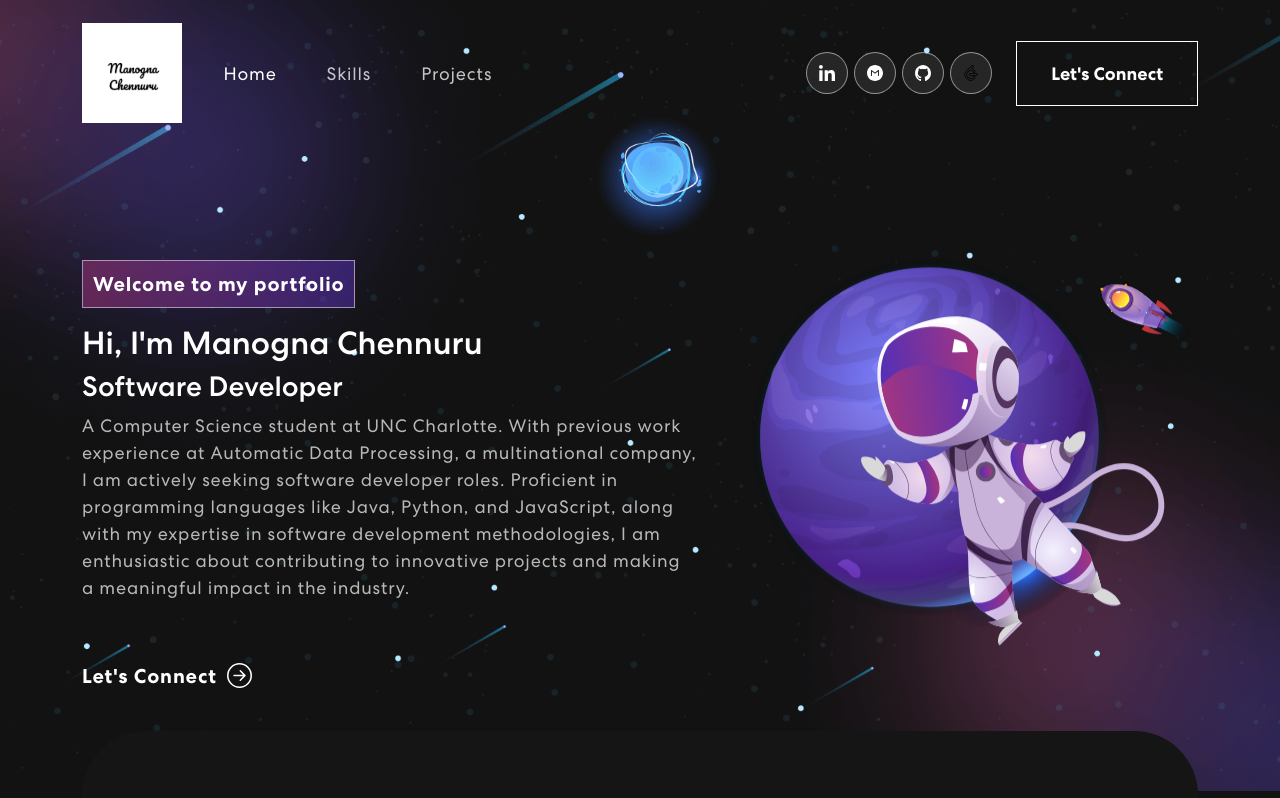
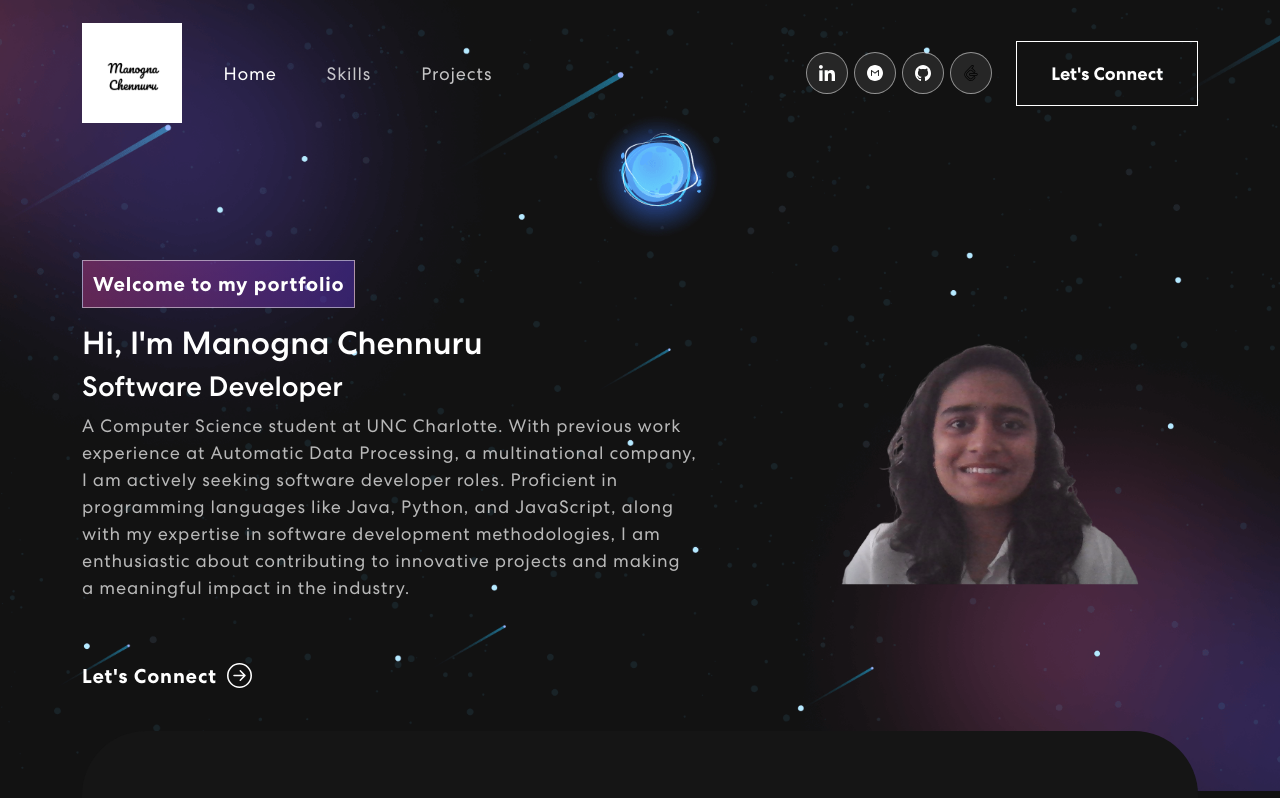
Before and after one commit to manognachennuru/manogna-portfolio-2024, a React (Create React App) app: page / in a window 1280 px wide. Shown: the top 798 px of the page. Built offline with nearby package versions, Linux system fonts and the light colour scheme.

Commit message:
changing logo

```diff
--- a/package.json
+++ b/package.json
@@ -1,5 +1,6 @@
 {
-  "name": "manogna-portfolio-2024",
+  "homepage": "https://manognachennuru.github.io/manogna-portfolio-2024",
+  "name": "portfolio",
   "version": "0.1.0",
   "private": true,
   "dependencies": {
@@ -20,6 +21,8 @@
   },
   "scripts": {
     "start": "react-scripts start",
+    "predeploy": "npm run build",
+    "deploy": "gh-pages -d build",
     "build": "react-scripts build",
     "test": "react-scripts test",
     "eject": "react-scripts eject"
--- a/src/components/Banner.js
+++ b/src/components/Banner.js
@@ -4,6 +4,7 @@ import { Row, Col, Container } from "react-bootstrap"
 import { ArrowRightCircle } from "react-bootstrap-icons"
 import headerImg from "../assets/img/header-img.svg"
 import girlComputer from "../assets/img/girl-computer.PNG"
+import profileImg from "../assets/img/profile-pic.png"
 
 export const Banner = () => {
     const [loopNum, setLoopNum] = useState(0);
@@ -57,7 +58,7 @@ export const Banner = () => {
                         <button onClick={() => console.log('connect')}> Let's Connect <ArrowRightCircle size = {25}/> </button>
                     </Col>
                     <Col xs = {12} md = {6} xl = {5}>
-                        <img src = {headerImg} alt = "Header Img" ></img>
+                        <img src = {profileImg} alt = "profile Img" ></img>
 
                     </Col>
                 </Row>
```
Also changed, not shown: src/assets/img/profile-pic.png (added).
